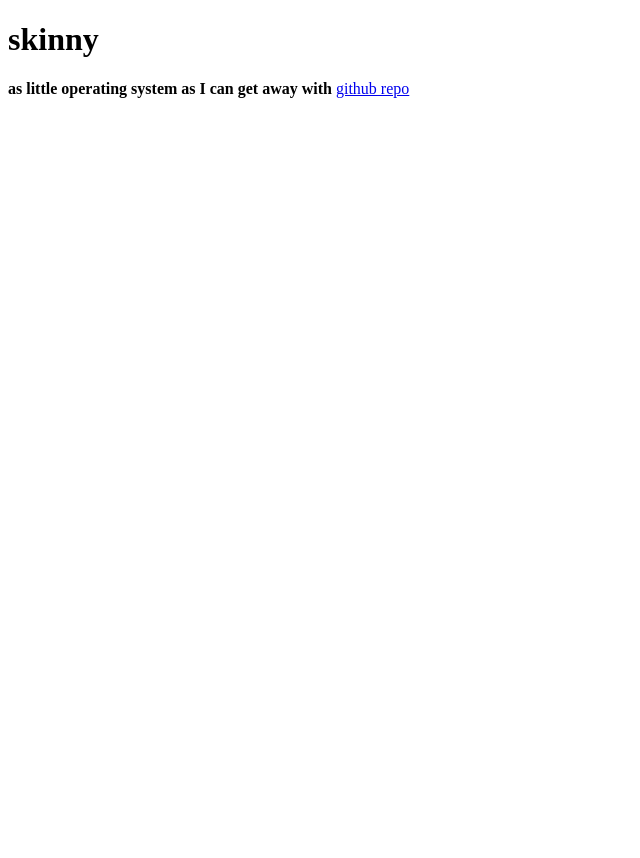
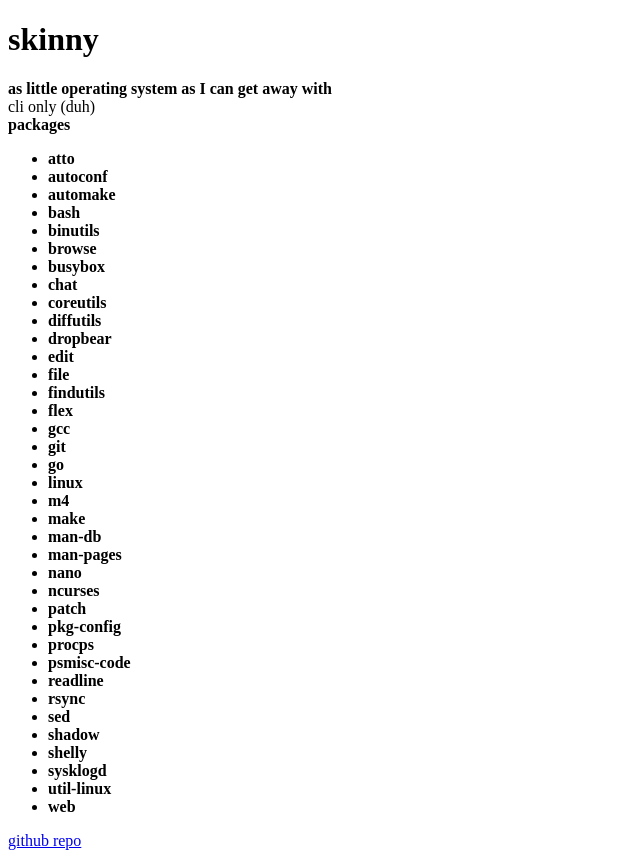
Before and after one commit to infoburp/skinny, a plain HTML site: page index.html in a window 1280 px wide. Shown: the whole page, without its empty margins (0-640 px from the left). Before the commit the page ends 800 px from the top, so only its background shows below. Drawn offline with Linux system fonts and the light colour scheme.

Commit message:
Update index.html

```diff
--- a/index.html
+++ b/index.html
@@ -5,6 +5,48 @@
 </head>
 <body>
 <h1>skinny</h1>
-<strong>as little operating system as I can get away with</strong>
+<strong>as little operating system as I can get away with</strong><br>
+cli only (duh)<br>
+<strong>packages</strong>
+<ul>
+<li><strong>atto</strong></li>
+<li><strong>autoconf</strong></li>
+<li><strong>automake</strong></li>
+<li><strong>bash</strong></li>
+<li><strong>binutils</strong></li>
+<li><strong>browse</strong></li>
+<li><strong>busybox</strong></li>
+<li><strong>chat</strong></li>
+<li><strong>coreutils</strong></li>
+<li><strong>diffutils</strong></li>
+<li><strong>dropbear</strong></li>
+<li><strong>edit</strong></li>
+<li><strong>file</strong></li>
+<li><strong>findutils</strong></li>
+<li><strong>flex</strong></li>
+<li><strong>gcc</strong></li>
+<li><strong>git</strong></li>
+<li><strong>go</strong></li>
+<li><strong>linux</strong></li>
+<li><strong>m4</strong></li>
+<li><strong>make</strong></li>
+<li><strong>man-db</strong></li>
+<li><strong>man-pages</strong></li>
+<li><strong>nano</strong></li>
+<li><strong>ncurses</strong></li>
+<li><strong>patch</strong></li>
+<li><strong>pkg-config</strong></li>
+<li><strong>procps</strong></li>
+<li><strong>psmisc-code</strong></li>
+<li><strong>readline</strong></li>
+<li><strong>rsync</strong></li>
+<li><strong>sed</strong></li>
+<li><strong>shadow</strong></li>
+<li><strong>shelly</strong></li>
+<li><strong>sysklogd</strong></li>
+<li><strong>util-linux</strong></li>
+<li><strong>web</strong></li>
+
+</ul>
 <a href="http://github.com/infoburp/skinny">github repo</a>
 </body>
```
